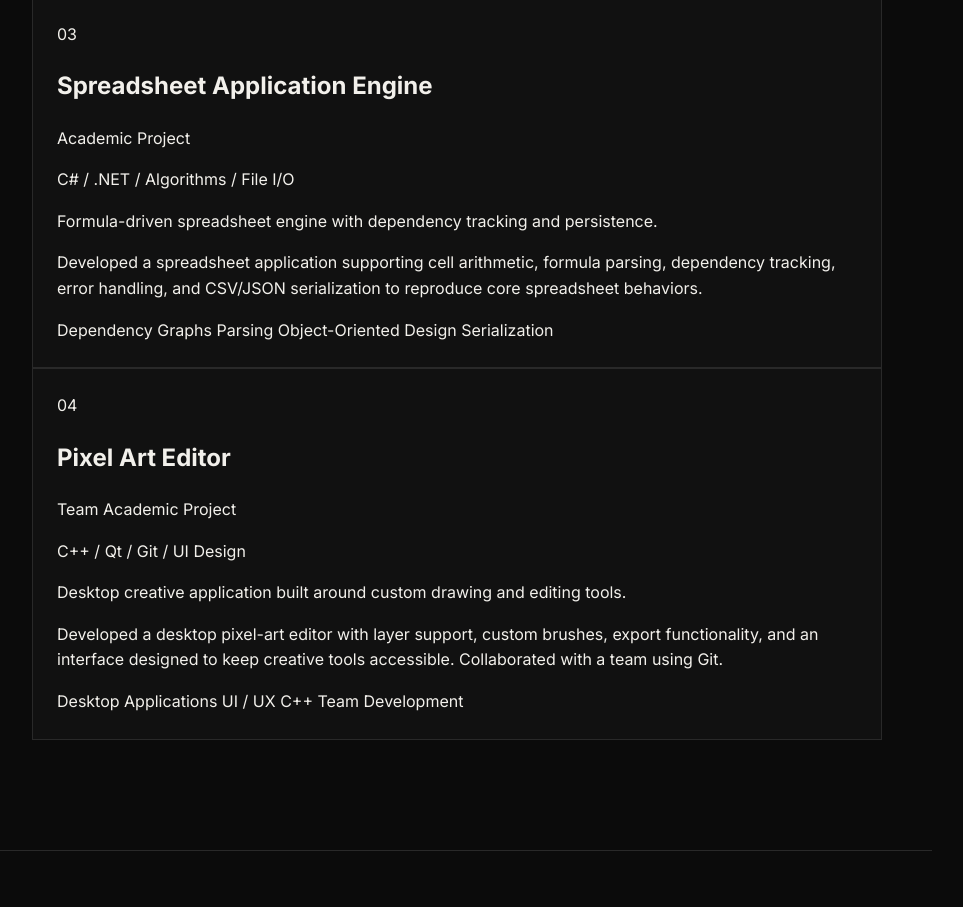
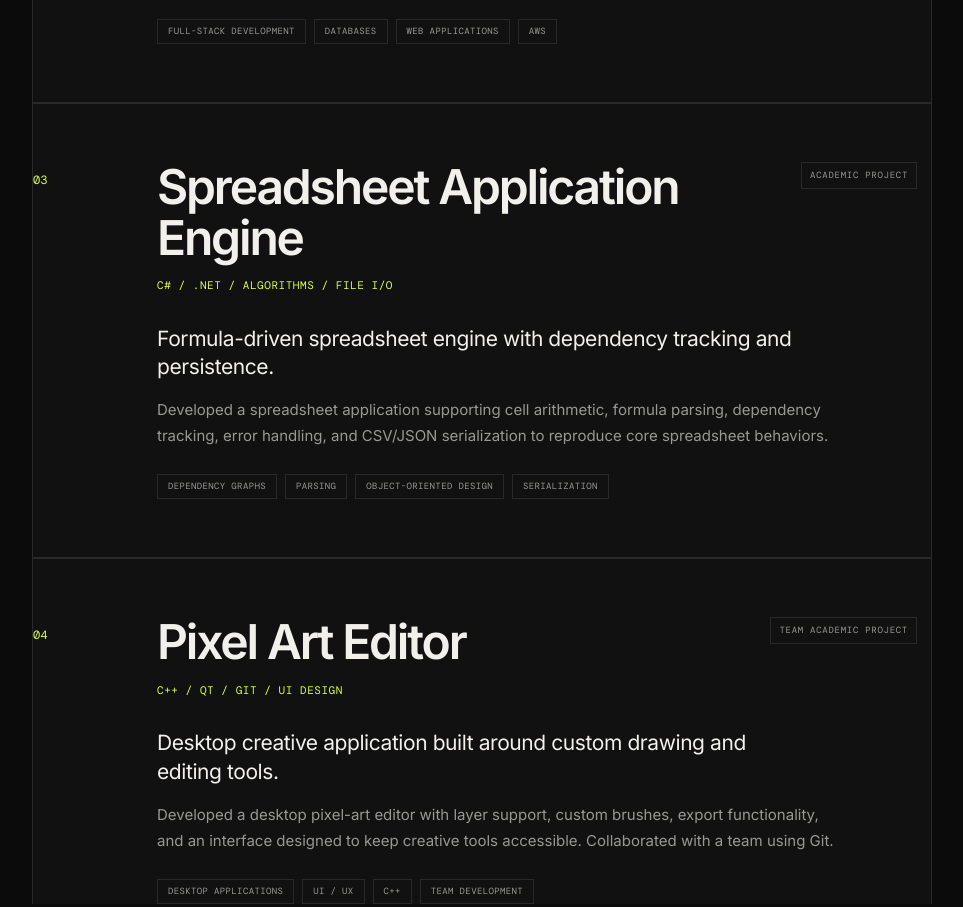
Before and after one commit to alambeaux/adamlambert, a plain HTML site: page index.html in a window 1280 px wide. Shown: the part 4143-5050 px from the top of the page, without its empty margins (298-1261 px from the left). Drawn offline with nearby package versions, Linux system fonts and the light colour scheme.

Commit message:
Add styles for project list and cards
Added styles for project cards and layout adjustments.

```diff
--- a/style.css
+++ b/style.css
@@ -79,3 +79,153 @@ footer { padding: 28px 0 40px; border-top: 1px solid var(--line); display: flex;
   .project-card { min-height: 220px; }
   footer { flex-direction: column; gap: 8px; }
 }
+/* =========================
+   SELECTED WORK
+   ========================= */
+
+.project-list {
+  display: grid;
+  gap: 0;
+  max-width: none;
+}
+
+.project-card {
+  display: grid;
+  grid-template-columns: 90px 1fr;
+  gap: 34px;
+  padding: 58px 0;
+  border-bottom: 1px solid var(--line);
+}
+
+.project-card:first-child {
+  padding-top: 0;
+}
+
+.project-card:last-child {
+  border-bottom: 0;
+  padding-bottom: 0;
+}
+
+.project-number {
+  font-family: "DM Mono", monospace;
+  font-size: 12px;
+  color: var(--accent);
+  padding-top: 9px;
+}
+
+.project-main {
+  max-width: 760px;
+}
+
+.project-topline {
+  display: flex;
+  justify-content: space-between;
+  align-items: flex-start;
+  gap: 30px;
+}
+
+.project-topline h2 {
+  margin: 0;
+  font-size: clamp(30px, 4vw, 48px);
+  line-height: 1.05;
+  letter-spacing: -.045em;
+  font-weight: 600;
+}
+
+.project-type {
+  flex-shrink: 0;
+  font-family: "DM Mono", monospace;
+  font-size: 9px;
+  line-height: 1.4;
+  text-transform: uppercase;
+  letter-spacing: .08em;
+  color: var(--muted);
+  border: 1px solid var(--line);
+  padding: 6px 8px;
+}
+
+.project-stack {
+  margin: 14px 0 30px;
+  font-family: "DM Mono", monospace;
+  font-size: 11px;
+  text-transform: uppercase;
+  letter-spacing: .05em;
+  color: var(--accent);
+}
+
+.project-hook {
+  margin: 0 0 16px;
+  max-width: 650px;
+  font-size: 21px;
+  line-height: 1.35;
+  letter-spacing: -.02em;
+  color: var(--text);
+}
+
+.project-description {
+  margin: 0;
+  max-width: 680px;
+  color: var(--muted);
+  font-size: 15px;
+  line-height: 1.7;
+}
+
+.project-focus {
+  display: flex;
+  flex-wrap: wrap;
+  gap: 8px;
+  margin-top: 26px;
+}
+
+.project-focus span {
+  border: 1px solid var(--line);
+  padding: 7px 10px;
+  font-family: "DM Mono", monospace;
+  font-size: 9px;
+  line-height: 1;
+  text-transform: uppercase;
+  letter-spacing: .04em;
+  color: var(--muted);
+}
+
+.project-link {
+  display: inline-block;
+  margin-top: 28px;
+  padding-bottom: 4px;
+  border-bottom: 1px solid var(--line);
+  font-family: "DM Mono", monospace;
+  font-size: 10px;
+  text-transform: uppercase;
+  letter-spacing: .06em;
+}
+
+.project-link:hover {
+  color: var(--accent);
+}
+
+
+/* Mobile */
+@media (max-width: 720px) {
+  .project-card {
+    grid-template-columns: 1fr;
+    gap: 12px;
+    padding: 46px 0;
+  }
+
+  .project-number {
+    padding-top: 0;
+  }
+
+  .project-topline {
+    flex-direction: column;
+    gap: 14px;
+  }
+
+  .project-type {
+    align-self: flex-start;
+  }
+
+  .project-hook {
+    font-size: 19px;
+  }
+}
```
